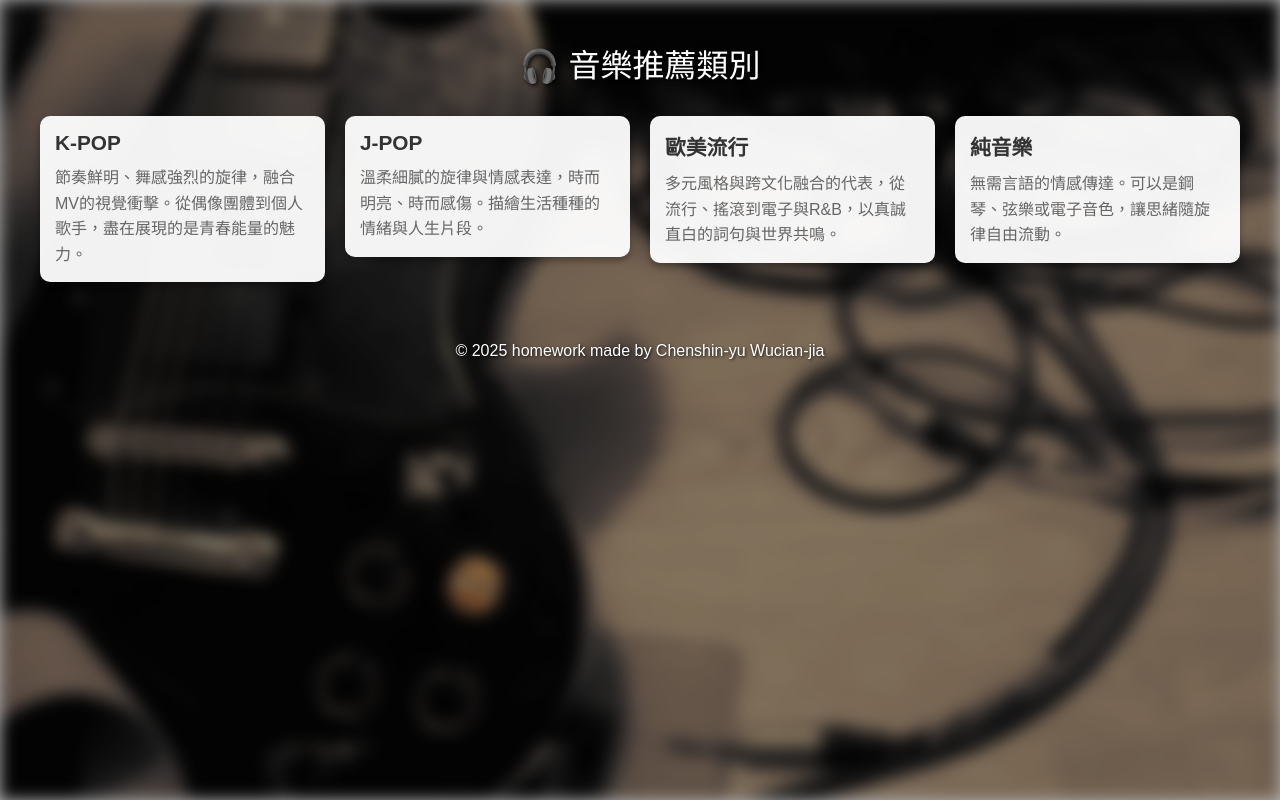
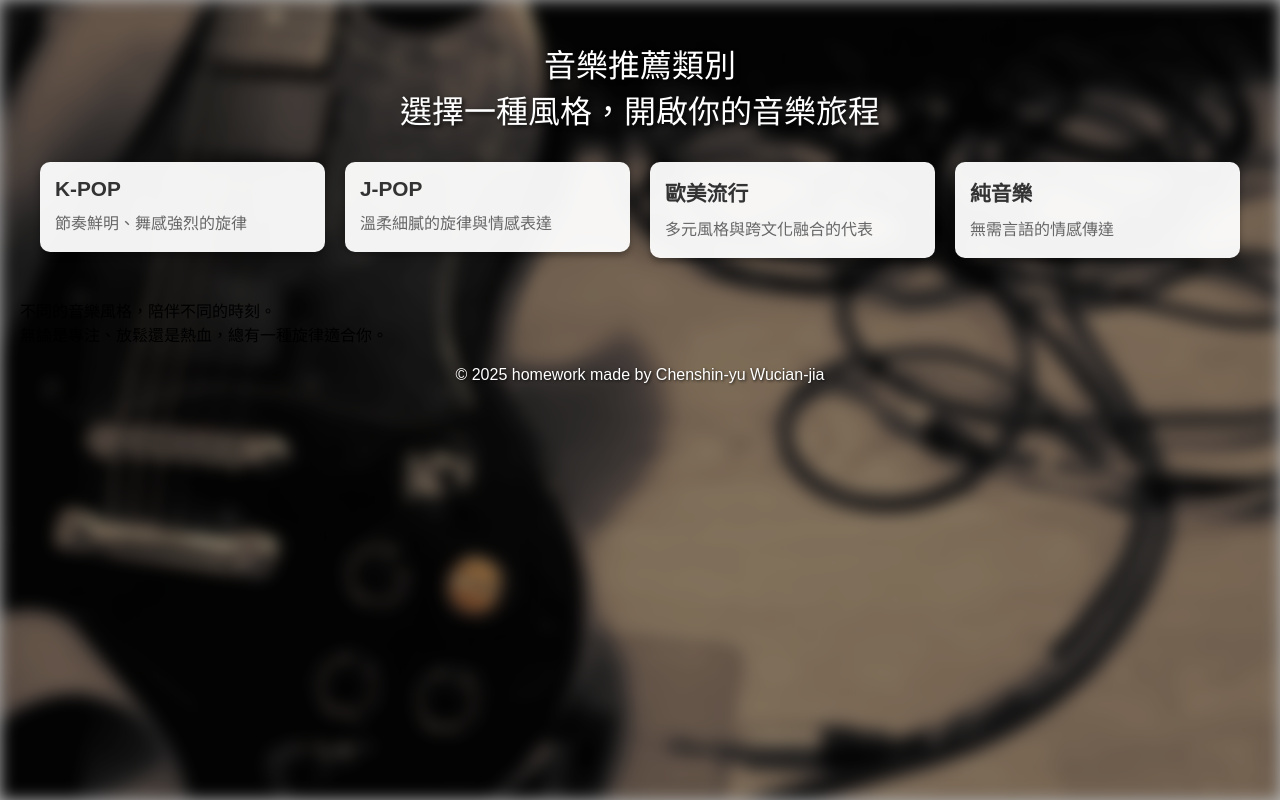
Before and after one commit to iris5000/music, a plain HTML site: page HTML/index.html in a window 1280 px wide. Drawn offline with Linux system fonts and the light colour scheme.

Commit message:
Add files via upload

```diff
--- a/HTML/index.html
+++ b/HTML/index.html
@@ -11,43 +11,54 @@
 <body>
   <div class="bg-container">
     <section class="style-section">
-      <div class="section-title">🎧 音樂推薦類別</div>
+      <div class="section-title">
+        音樂推薦類別
+        <div class="section-subtitle">
+          選擇一種風格，開啟你的音樂旅程
+        </div>
+      </div>
       <div class="style-grid">
 
         <!-- K-POP 卡片 -->
         <a href="kpop.html" class="style-link">
-          <div class="style-card">
+          <div class="style-card kpop">
             <div class="style-name">K-POP</div>
-            <div class="style-desc">節奏鮮明、舞感強烈的旋律，融合MV的視覺衝擊。從偶像團體到個人歌手，盡在展現的是青春能量的魅力。</div>
+            <div class="style-desc">節奏鮮明、舞感強烈的旋律</div>
           </div>
         </a>
 
         <!-- J-POP 卡片 -->
         <a href="jpop.html" class="style-link">
-          <div class="style-card">
+          <div class="style-card jpop">
             <div class="style-name">J-POP</div>
-            <div class="style-desc">溫柔細膩的旋律與情感表達，時而明亮、時而感傷。描繪生活種種的情緒與人生片段。</div>
+            <div class="style-desc">溫柔細膩的旋律與情感表達</div>
           </div>
         </a>
 
         <!-- 歐美流行 卡片 -->
         <a href="westernpop.html" class="style-link">
-          <div class="style-card">
+          <div class="style-card western">
             <div class="style-name">歐美流行</div>
-            <div class="style-desc">多元風格與跨文化融合的代表，從流行、搖滾到電子與R&B，以真誠直白的詞句與世界共鳴。</div>
+            <div class="style-desc">多元風格與跨文化融合的代表</div>
           </div>
         </a>
 
         <!-- 純音樂 卡片 -->
         <a href="instrumental.html" class="style-link">
-          <div class="style-card">
+          <div class="style-card instrumental">
             <div class="style-name">純音樂</div>
-            <div class="style-desc">無需言語的情感傳達。可以是鋼琴、弦樂或電子音色，讓思緒隨旋律自由流動。</div>
+            <div class="style-desc">無需言語的情感傳達</div>
           </div>
         </a>
 
+
       </div>
     </section>
+    <div class="bottom-area">
+      <div class="intro-box">
+        不同的音樂風格，陪伴不同的時刻。<br>
+        無論是專注、放鬆還是熱血，總有一種旋律適合你。
+      </div>
     <div class="footer">© 2025 homework made by Chenshin-yu Wucian-jia</div>
   </div>
 </body>
```
